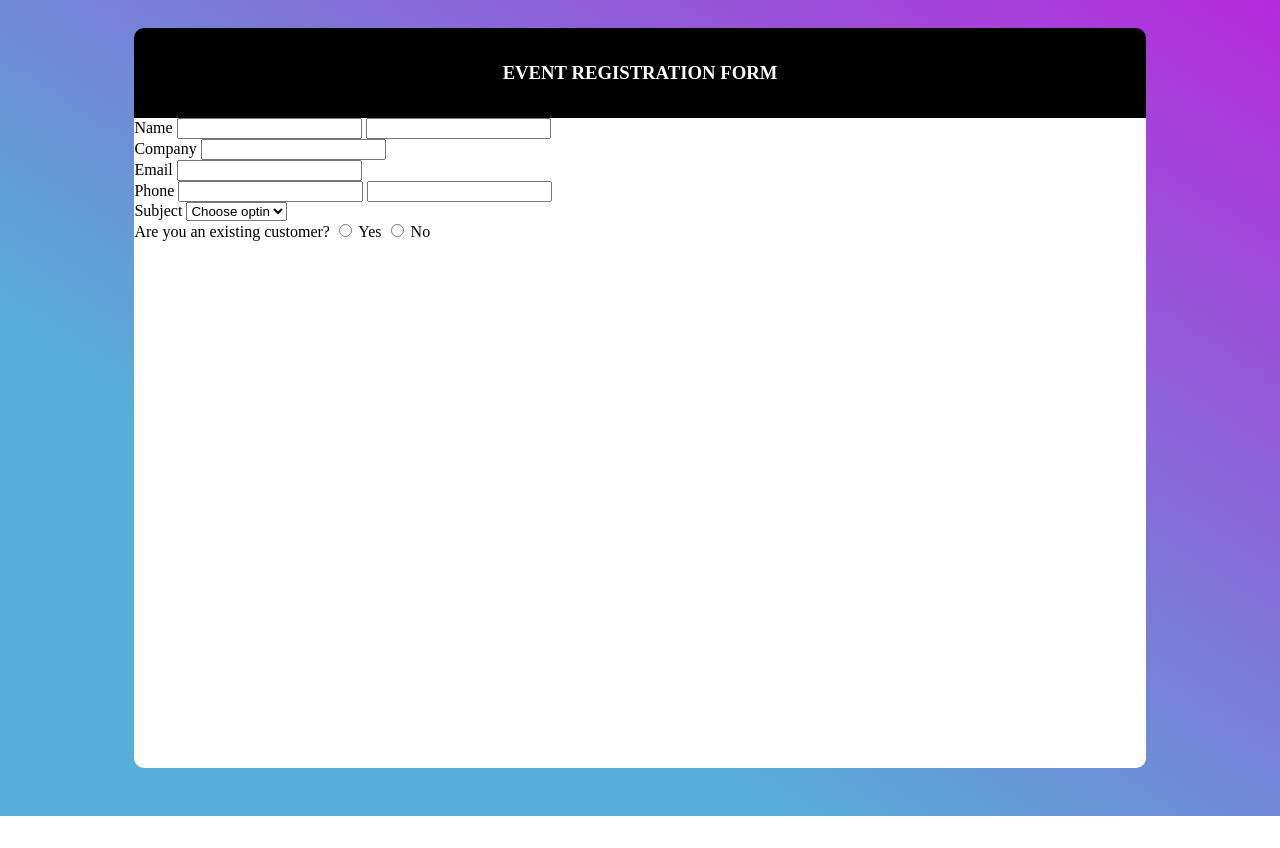
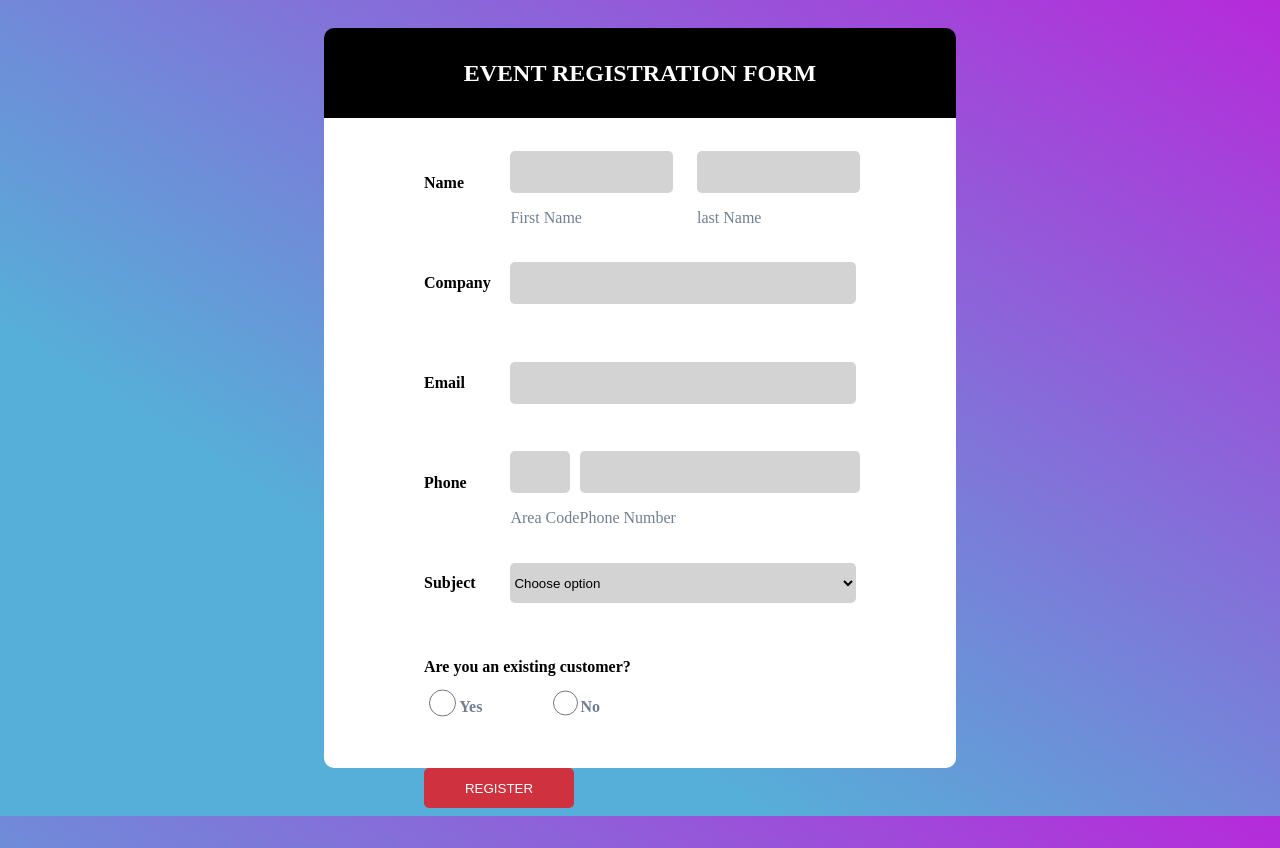
Before and after one commit to lain-Dev/Simplon.co, a PHP site: page /form.html in a window 1280 px wide. Before the commit the page ends 816 px from the top, so only its background shows below. Run offline with PHP 8.4, Linux system fonts and the light colour scheme.

Commit message:
fin maquette formulaire

```diff
--- a/Travaux Activité/13-formulaire/form.html
+++ b/Travaux Activité/13-formulaire/form.html
@@ -14,16 +14,29 @@
 
         <!--Titre du form-->
         <header>
-            <h3 class="titre">EVENT REGISTRATION FORM</h3>
+            <h2 class="titre">EVENT REGISTRATION FORM</h2>
         </header>
 
+        <section>
                 <!--Nom et prenom-->
             <div class="name">
                 <label for="name">Name </label>
 
-            <input type="text" name="name" id="firstName" required>
+                <div class="inputName">
 
-            <input type="text" name="name" id="lastname" required>
+                    <article class="firstName">
+                        <input type="text" name="name" id="firstName" required class="boxName1">
+                        <p class="infos">First Name</p>
+                    </article>
+
+
+                    <article class="lastName">
+                        <input type="text" name="name" id="lastname" required class="boxName2">
+                        <p class="infos">last Name</p>
+                    </article>
+
+                </div>
+
             </div>
 
             <!--company-->
@@ -44,13 +57,23 @@
             <div class="phone">
                 <label for="phone">Phone</label>
 
+                <div class="inputPhone">
+                    <article class="phoneCode">
                         <input type="tel" id="areaCode" name="phone"
                         pattern="[0-9]{3}-[0-9]{3}-[0-9]{4}"
-            required>
+                        required class="boxCode">
+                        <p class="infos">Area Code</p>
+                    </article>
 
+
+                    <article class="phoneNumber">
                         <input type="tel" id="phoneNumber" name="phone"
                         pattern="[0-9]{3}-[0-9]{3}-[0-9]{4}"
-            required>
+                        required class="boxNumber">
+                        <p class="infos">Phone Number</p>
+                    </article>
+                </div>
+
                 <!--<small>Format: 123-456-7890</small>-->
             </div>
 
@@ -59,7 +82,7 @@
                 <label for="formateur-select">Subject</label>
 
                 <select name="formateur" id="selectFormateur">
-                <option value="">Choose optin</option>
+                    <option value="">Choose option</option>
                     <option value="bruno">Bruno</option>
                     <option value="adama">Adama</option>
                 </select>
@@ -67,14 +90,32 @@
 
             <!--choise-->
             <div class="radiosButton">
+
+                    <article class="textChoise">
                         <label for="formateur-select">Are you an existing customer?</label>
+                    </article>
 
+                    <article class="btnChoise">
+                        <div class="yes">
                             <input type="radio" id="yes" name="choix" value="yes">
-            <label for="yes">Yes</label>
+                            <label for="yes" class="infos">Yes</label>
+                        </div>
 
+                        <div class="no">
                             <input type="radio" id="no" name="choix" value="no">
-            <label for="no">No</label>
+                            <label for="no" class="infos">No</label>
                         </div>
+
+                    </article>
+
+            </div>
+
+            <!--Button envoyer-->
+            <div class="envoyer">
+                <input type="submit" value="REGISTER" class="btnEnvoyer">
+            </div>
+        </section>
+
 
     </form>
 </body>
--- a/Travaux Activité/13-formulaire/style.css
+++ b/Travaux Activité/13-formulaire/style.css
@@ -3,11 +3,12 @@ body {
     position: relative;
     height: 100vh;
     display: flex;
+    font: Helvetica, Arial, sans-serif;
 }
 
 form {
     height: 90vh;
-    width: 80%;
+    width: 50%;
     background-color: white;
     margin: auto;
     border-radius: 10px;
@@ -23,3 +24,104 @@ header {
     justify-content: center;
     align-items: center;
 }
+
+section {
+    height: vh;
+    padding: 15px 100px;
+    display: flex;
+    flex-direction: column;
+}
+
+div {
+    display: flex;
+    padding: 25px 0;
+    height: 50px;
+    align-items: center;
+}
+
+.colum {
+    display: flex;
+    flex-direction: column;
+    width: 90%;
+}
+
+label {
+    font-weight: bolder;
+    width: 20%;
+    margin-top: 20p;
+}
+
+.infos {
+    color: slategray;
+    margin-bottom: -12px;
+}
+
+input, select {
+    border-radius: 5px;
+    background-color: lightgrey;
+    border: none;
+    height: 5vh;
+    width: 80%;
+}
+
+.inputName, .inputPhone {
+    width: 80%;
+    justify-content: space-between;
+    display: flex;
+}
+
+.firstName, .lastName {
+    width: 46%;
+}
+
+.boxName1, .boxName2 {
+    width: 100%;
+}
+
+.boxName2 {
+  justify-content: flex-end;
+}
+
+.phoneCode, .phoneNumber {
+    display: flex;
+    flex-direction: column;
+}
+
+.phoneCode {
+    width: 20%;
+}
+
+.phoneNumber {
+    width: 80%;
+}
+
+.boxNumber {
+    width: 100%;
+}
+
+.btnEnvoyer {
+    color: white;
+    background-color: rgba(255, 0, 0, 0.712);
+    margin-top: 10px;
+    width: 150px;
+    justify-content: center;
+}
+
+.btnChoise {
+    display: flex;
+    align-items: center;
+    height: 50px;
+}
+
+.radiosButton {
+    display: flex;
+    flex-direction: column;
+}
+
+.textChoise, .btnChoise {
+    margin-right: auto;
+}
+
+.no {
+    margin-left: 80px;
+}
```
Lines whose indentation alone changed are shown as unchanged.
